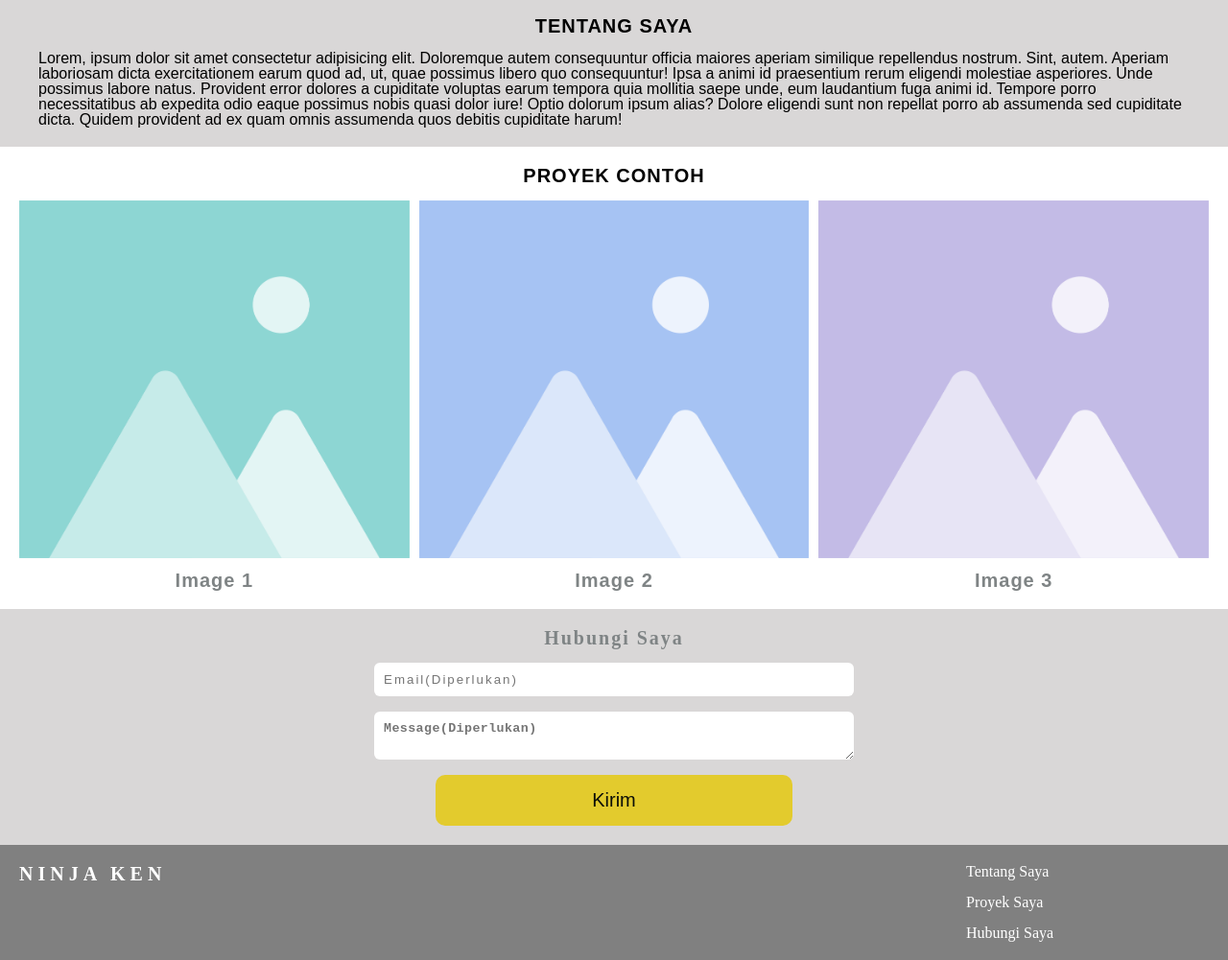
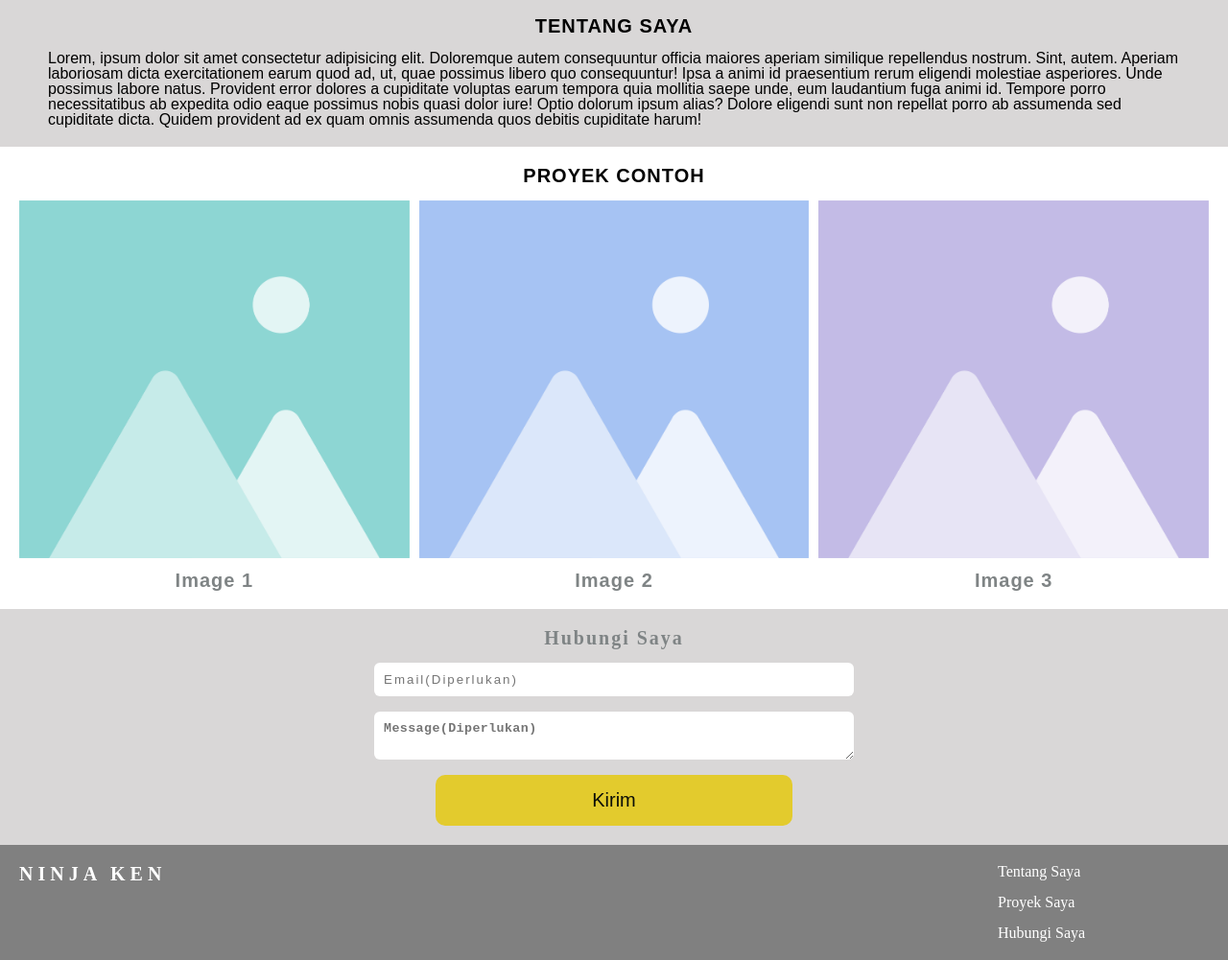
Before and after one commit to salak96/ProgateHtmlCss, a plain HTML site: page index.html in a window 1280 px wide. Shown: the part 496-1497 px from the top of the page at 96% size. Drawn offline with Linux system fonts and the light colour scheme.

Commit message:
tugas fix;

```diff
--- a/style.css
+++ b/style.css
@@ -212,8 +212,8 @@ article h1 {
 }
 article p{
     white-space:wrap;
-    padding-right: 20px;
-    padding-left: 20px;
+    padding-right: 30px;
+    padding-left: 30px;
     font-family: sans-serif;
 }
 
@@ -471,8 +471,7 @@ h3{
         display: flex;
         justify-content: space-between;
         white-space: nowrap;
-        align-items: right;
-        column-gap: 734px;
+        column-gap: 800px;
     }
 }
 /* gambar */
```
